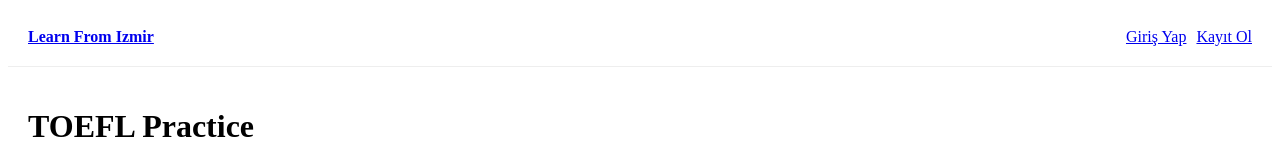
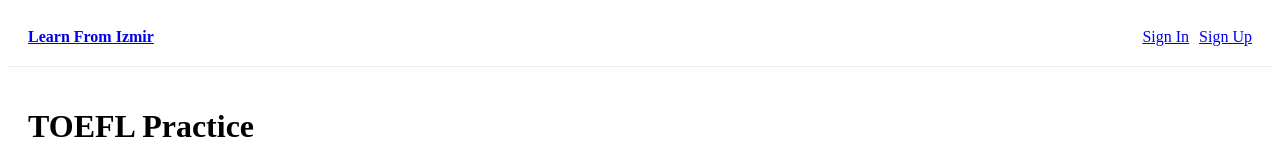
Before and after one commit to fromizmir/learn-fromizmir, a Next.js app: page / in a window 1280 px wide. Shown: the top 160 px of the page. Built offline with nearby package versions, Linux system fonts and the light colour scheme; no server answers.

Commit message:
Fix: Translate auth links and populate auth pages

```diff
--- a/components/Header.tsx
+++ b/components/Header.tsx
@@ -1,4 +1,4 @@
-"use client"; // Bu satır önemlidir, bileşenin tarayıcıda çalışacağını belirtir.
+"use client";
 
 import { UserButton, SignedIn, SignedOut } from "@clerk/nextjs";
 import Link from "next/link";
@@ -13,17 +13,15 @@ const Header = () => {
       </div>
       <div>
         <SignedIn>
-          {/* Bu kısım sadece kullanıcı giriş yaptığında görünür */}
           <UserButton afterSignOutUrl="/" />
         </SignedIn>
         <SignedOut>
-          {/* Bu kısım sadece misafirler için görünür */}
           <>
             <Link href="/sign-in" style={{ marginRight: '10px' }}>
-              Giriş Yap
+              Sign In
             </Link>
             <Link href="/sign-up">
-              Kayıt Ol
+              Sign Up
             </Link>
           </>
         </SignedOut>
```
